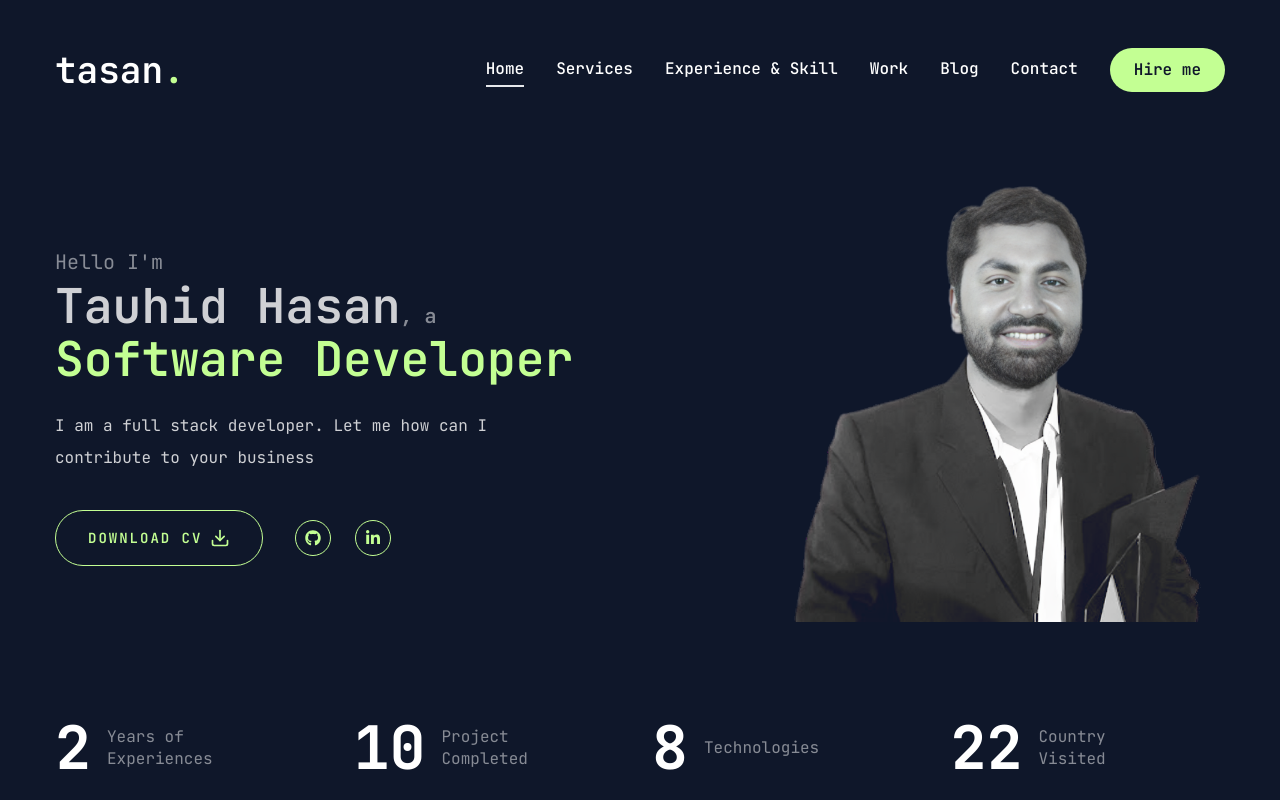
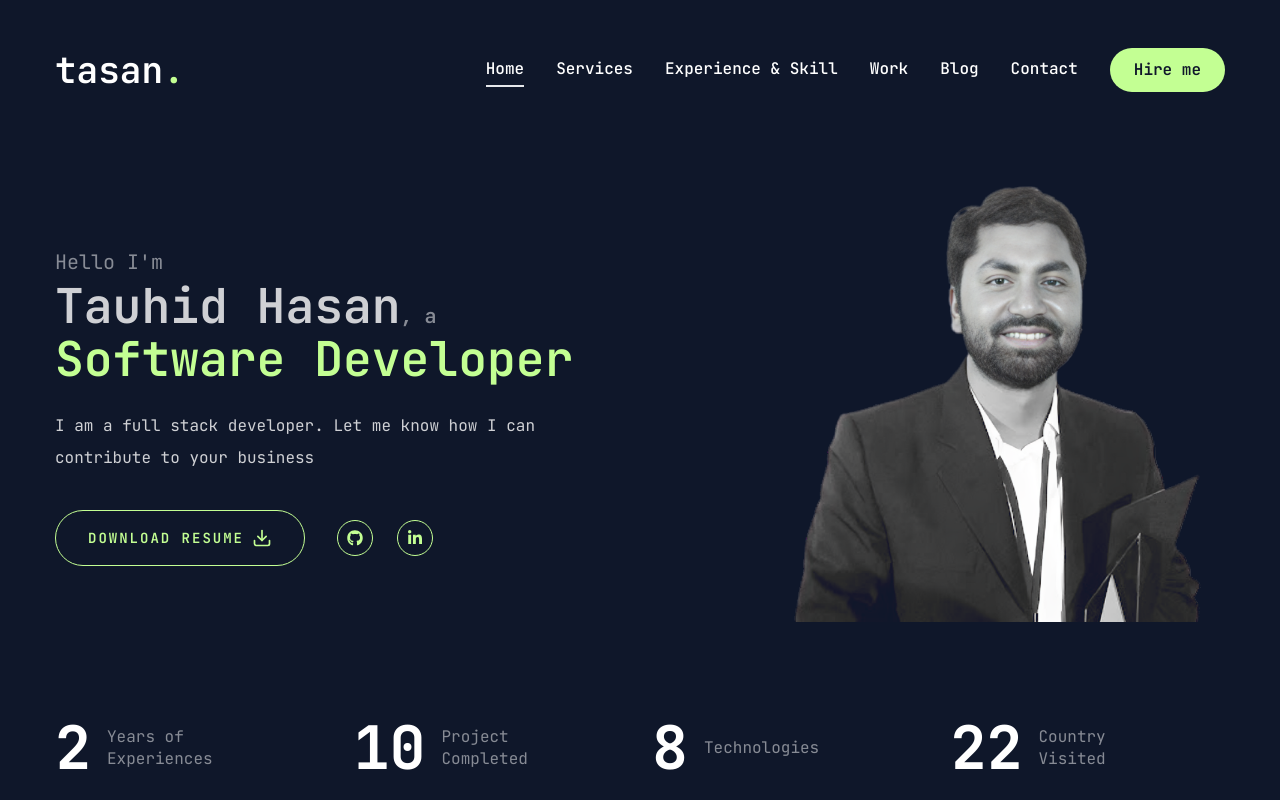
Before and after one commit to tauhid-hasan-dev/portfolio-tauhid, a Next.js app: page / in a window 1280 px wide. Built offline with nearby package versions, Linux system fonts and the light colour scheme.

Commit message:
downloading resume

```diff
--- a/app/page.jsx
+++ b/app/page.jsx
@@ -1,4 +1,3 @@
-/* eslint-disable react/no-unescaped-entities */
 import { Button } from "@/components/ui/button";
 import { FiDownload } from "react-icons/fi";
 import Social from "../components/Social";
@@ -19,18 +18,23 @@ const Home = () => {
               <span className="text-accent">Software Developer</span>
             </h1>
             <p className="max-w-[500px] mb-9 text-white/80">
-              I am a full stack developer. Let me how can I contribute to your
-              business
+              I am a full stack developer. Let me know how I can contribute to
+              your business
             </p>
             <div className="flex flex-col xl:flex-row items-center gap-8">
+              <a
+                href="/assets/Resume_Tauhid.pdf"
+                download="Tauhid_Hasan_Resume.pdf"
+              >
                 <Button
                   variant="outline"
                   size="lg"
                   className="uppercase flex items-center gap-2"
                 >
-                <span>Download CV</span>
+                  <span>Download Resume</span>
                   <FiDownload className="text-xl"></FiDownload>
                 </Button>
+              </a>
               <div className="mb-8 xl:mb-0">
                 <Social
                   containerStyles="flex gap-6"
```
Also changed, not shown: 1 other file (tests, documents, lock files or other folders). Lines whose indentation alone changed are shown as unchanged.
